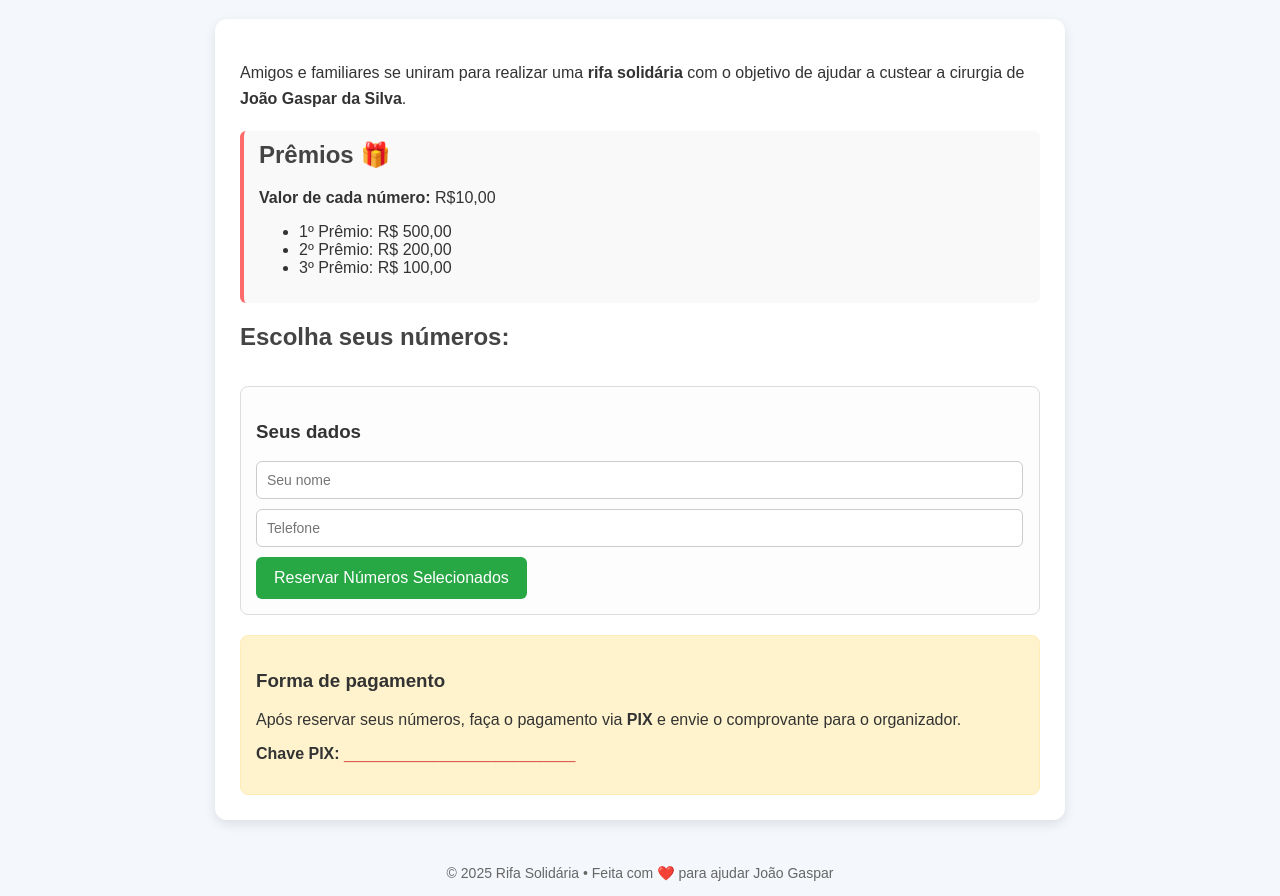
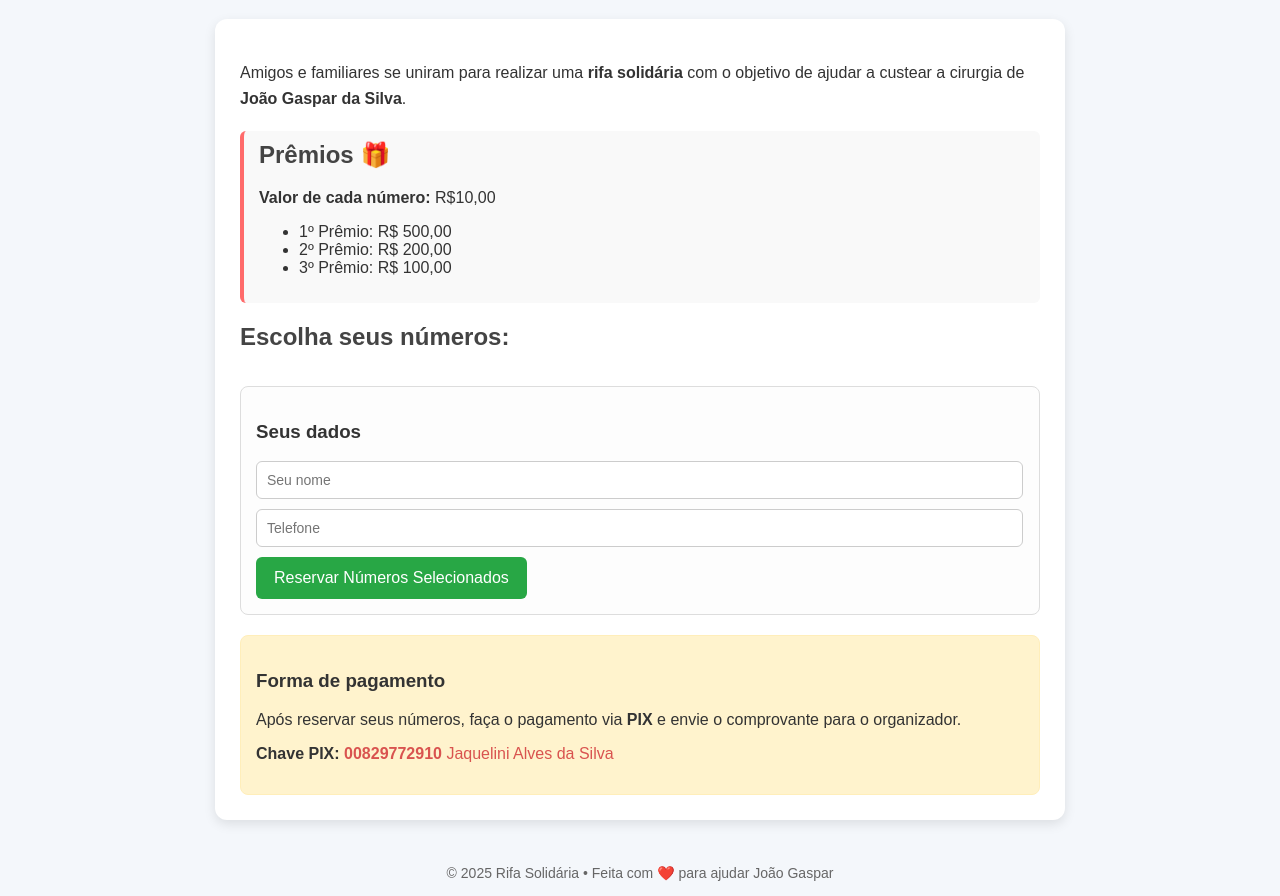
Before and after one commit to AmonEnce/Rifa-Solidaria, a plain HTML site: page rifa/index.html in a window 1280 px wide. Shown: the part 73-969 px from the top of the page. Drawn offline with Linux system fonts and the light colour scheme; some packages are replaced by stand-ins of ours; no server answers; a script that the page names is missing.

Commit message:
Update index.html

```diff
--- a/rifa/index.html
+++ b/rifa/index.html
@@ -183,7 +183,7 @@
             <h3>Forma de pagamento</h3>
             <p>Após reservar seus números, faça o pagamento via <strong>PIX</strong> e envie o comprovante para o
                 organizador.</p>
-            <p><strong>Chave PIX:</strong> <span style="color:#d9534f;">__________________________</span></p>
+            <p><strong>Chave PIX:</strong> <span style="color:#d9534f;"><strong>00829772910</strong> Jaquelini Alves da Silva</span></p>
         </div>
     </main>
 
```
